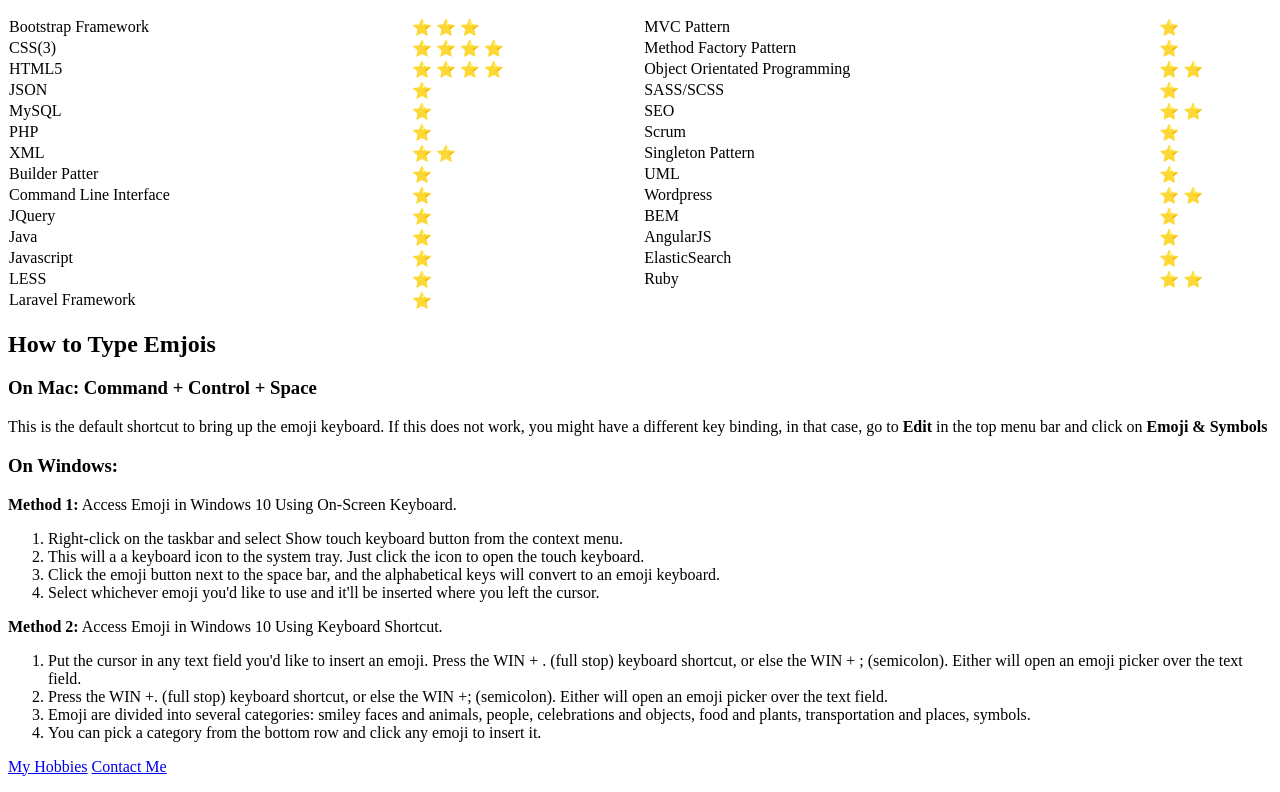
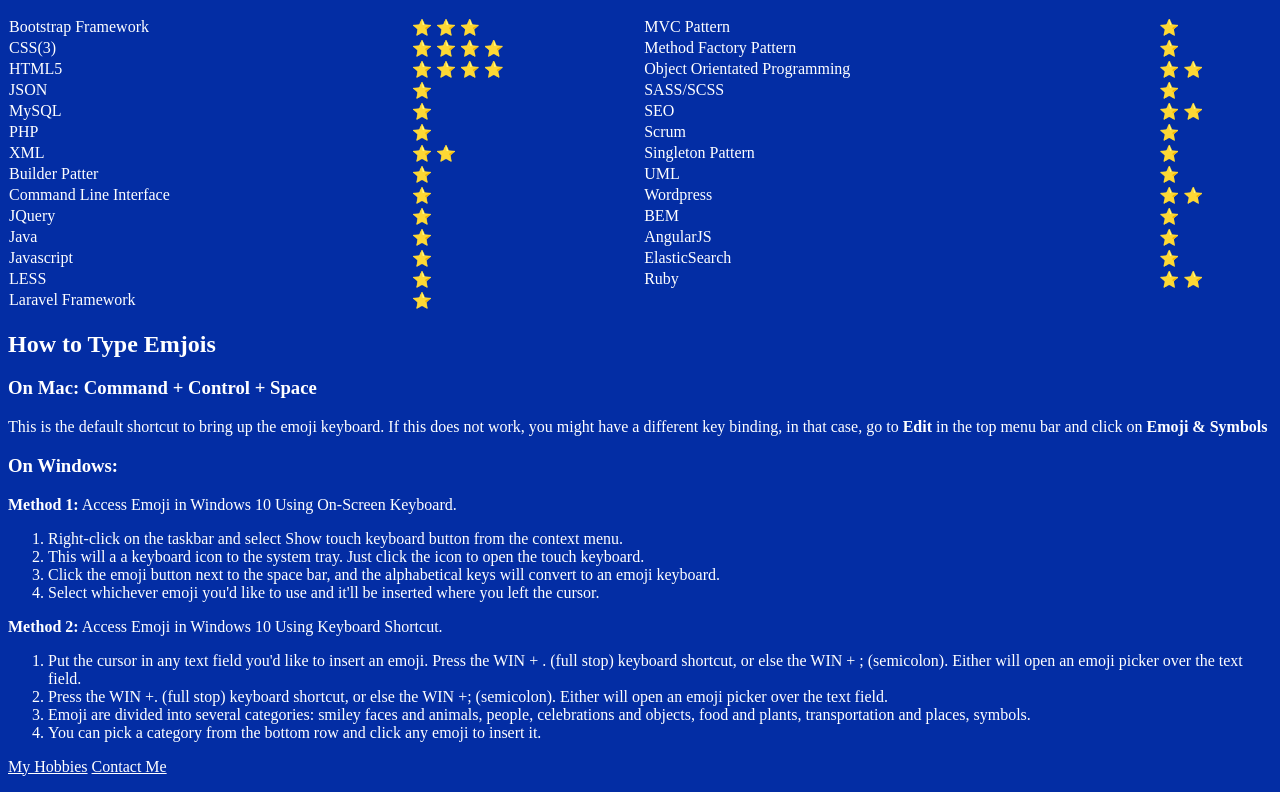
Before and after one commit to destey/2023WebDevBootcamp, a plain HTML site: page MyWebsite.html in a window 1280 px wide. Shown: the part 380-1172 px from the top of the page. Drawn offline with Linux system fonts and the light colour scheme.

```diff
--- a/StyleSheet1.css
+++ b/StyleSheet1.css
@@ -17,8 +17,25 @@ thead th:nth-child(2) {
     text-align: left;
 }
 
-body
-{
+body {
+    background-color: #032DA4;
+    color: white;
+}
+a {
+    color: white;
+}
+a:link {
+    color: white;
+}
+a:visited {
+    color: lightgreen;
+}
+a:hover {
+    background-color: deeppink;
+    color: white;
+}
+a:active {
+    color: deepskyblue;
 }
 
 .bold {
```
Also changed, not shown: index.html (+1 -1 lines).
